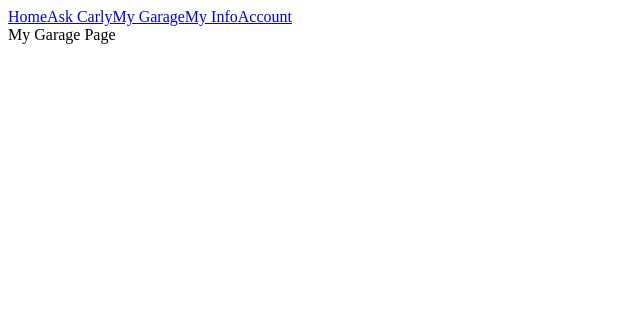
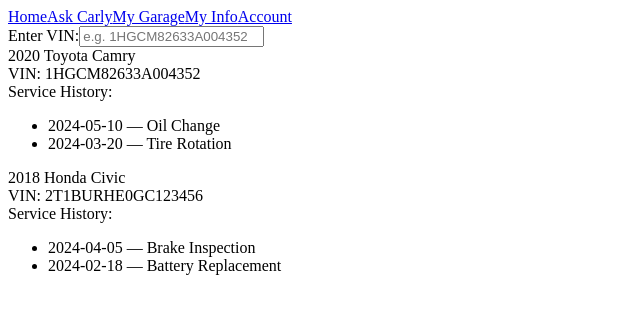
Before and after one commit to bstockes/caramba-ai, a Next.js app: page /my-garage in a window 1280 px wide. Shown: the top 314 px of the page, without its empty margins (0-640 px from the left). Built offline with nearby package versions, Linux system fonts and the light colour scheme.

Commit message:
Add files via upload

```diff
--- a/app/my-garage/page.tsx
+++ b/app/my-garage/page.tsx
@@ -1,7 +1,62 @@
-export default function MygaragePage() {
+'use client';
+
+import { useState } from 'react';
+
+export default function MyGaragePage() {
+  const [vin, setVin] = useState('');
+
+  const vehicles = [
+    {
+      vin: '1HGCM82633A004352',
+      year: 2020,
+      make: 'Toyota',
+      model: 'Camry',
+      services: [
+        { date: '2024-05-10', type: 'Oil Change' },
+        { date: '2024-03-20', type: 'Tire Rotation' }
+      ]
+    },
+    {
+      vin: '2T1BURHE0GC123456',
+      year: 2018,
+      make: 'Honda',
+      model: 'Civic',
+      services: [
+        { date: '2024-04-05', type: 'Brake Inspection' },
+        { date: '2024-02-18', type: 'Battery Replacement' }
+      ]
+    }
+  ];
+
   return (
-    <div className="text-center text-xl font-semibold">
-      My Garage Page
+    <div className="p-4 space-y-6">
+      <div>
+        <label className="block mb-2 font-semibold">Enter VIN:</label>
+        <input
+          type="text"
+          placeholder="e.g. 1HGCM82633A004352"
+          className="w-full border px-4 py-2 rounded"
+          value={vin}
+          onChange={(e) => setVin(e.target.value)}
+        />
+      </div>
+
+      <div className="space-y-6">
+        {vehicles.map((car, idx) => (
+          <div key={idx} className="border rounded-lg p-4 shadow-sm bg-gray-50">
+            <div className="font-bold text-lg">{car.year} {car.make} {car.model}</div>
+            <div className="text-sm text-gray-600 mb-2">VIN: {car.vin}</div>
+            <div>
+              <div className="font-semibold mb-1">Service History:</div>
+              <ul className="list-disc pl-5 text-sm text-gray-800">
+                {car.services.map((s, i) => (
+                  <li key={i}>{s.date} — {s.type}</li>
+                ))}
+              </ul>
+            </div>
+          </div>
+        ))}
+      </div>
     </div>
   );
 }
```
